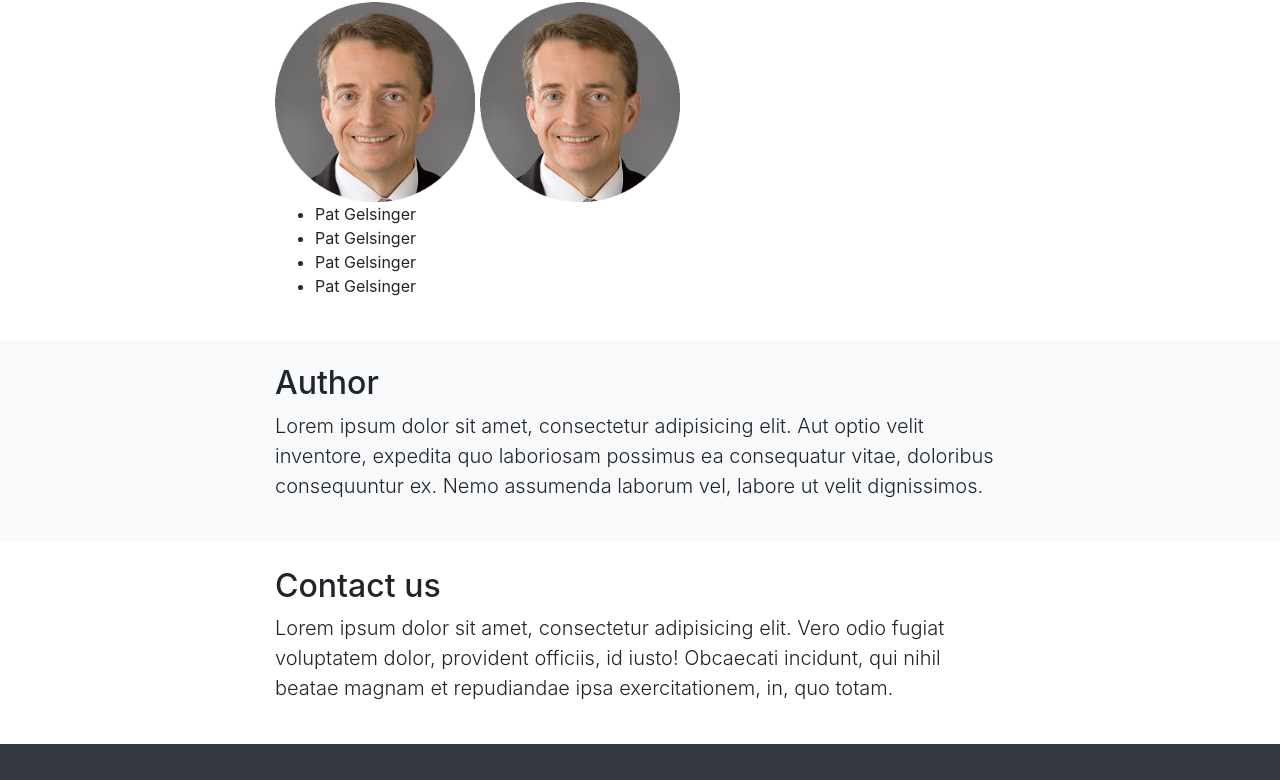
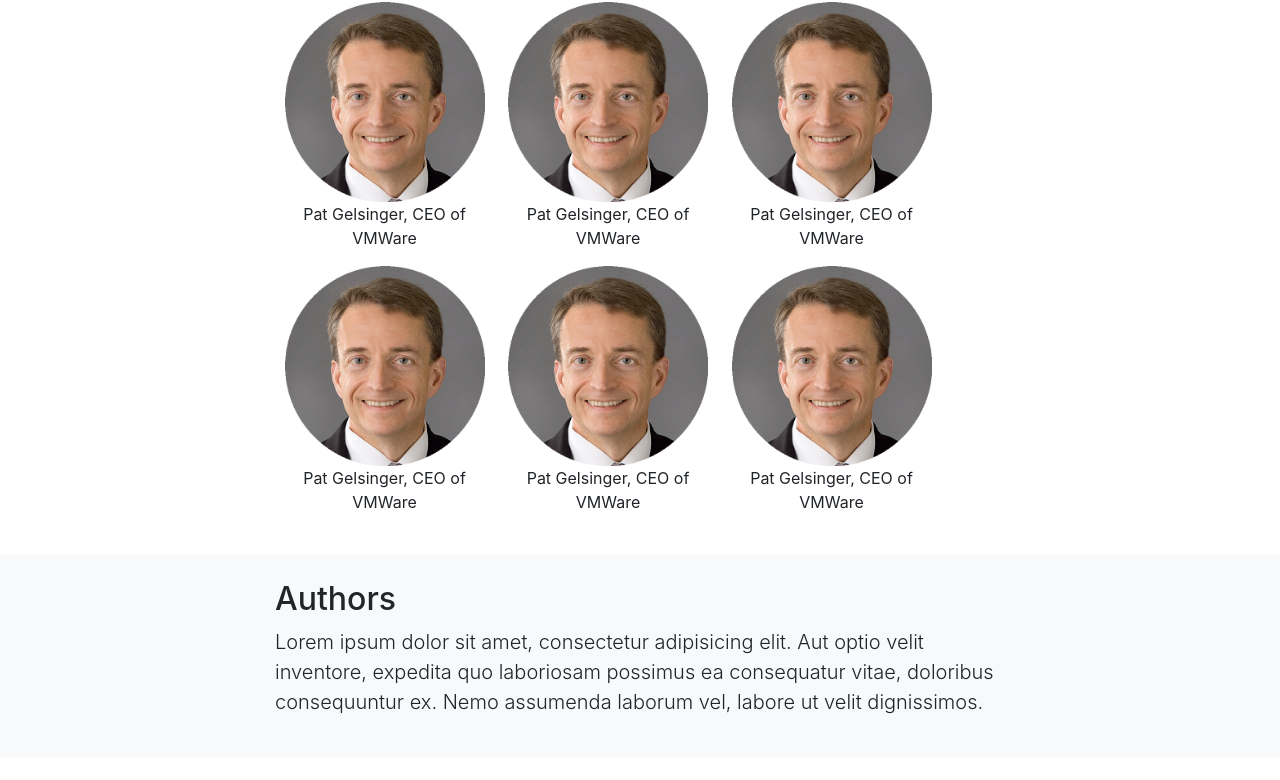
Before and after one commit to wboeker/bookproject, a website with bundled scripts: page startbootstrap-scrolling-nav/index.html in a window 1280 px wide. Shown: the part 569-1349 px from the top of the page. Built offline with nearby package versions, Linux system fonts and the light colour scheme.

Commit message:
made divs appear side by side

```diff
--- a/startbootstrap-scrolling-nav/css/scrolling-nav.css
+++ b/startbootstrap-scrolling-nav/css/scrolling-nav.css
@@ -36,5 +36,13 @@
 
 .circle-containers {
   height: 200px;
-  display: inline-block;
 }
+
+.floated_img{
+    display: inline-block;
+    width:30%;
+}
+
+.pg {
+  text-align:center;
+}
--- a/startbootstrap-scrolling-nav/index.html
+++ b/startbootstrap-scrolling-nav/index.html
@@ -36,7 +36,7 @@
             <a class="nav-link js-scroll-trigger" href="#about">Contributors</a>
           </li>
           <li class="nav-item">
-            <a class="nav-link js-scroll-trigger" href="#services">Author</a>
+            <a class="nav-link js-scroll-trigger" href="#services">Authors</a>
           </li>
           <li class="nav-item">
             <a class="nav-link js-scroll-trigger" href="#contact">Praise</a>
@@ -88,20 +88,44 @@
       <div class="row">
         <div class="col-lg-8 mx-auto">
           <h2>Contributors</h2>
-          <div class="all-circles">
-            <div class="circle-containers">
-              <img src="images/vmware-pat-gelsinger-old.gif"/>
+          <div class="all-img">
+            <div class="floated_img">
+              <div class="circle-containers">
+                <img src="images/vmware-pat-gelsinger-old.gif"/>
+              </div>
+              <p class="pg">Pat Gelsinger, CEO of VMWare</p>
             </div>
-            <div class="circle-containers">
-              <img src="images/vmware-pat-gelsinger-old.gif"/>
+            <div class="floated_img">
+              <div class="circle-containers">
+                <img src="images/vmware-pat-gelsinger-old.gif"/>
+              </div>
+              <p class="pg">Pat Gelsinger, CEO of VMWare</p>
             </div>
-          </div>
-          <ul>
-            <li>Pat Gelsinger</li>
-            <li>Pat Gelsinger</li>
-            <li>Pat Gelsinger</li>
-            <li>Pat Gelsinger</li>
-          </ul>
+            <div class="floated_img">
+              <div class="circle-containers">
+                <img src="images/vmware-pat-gelsinger-old.gif"/>
+              </div>
+              <p class="pg">Pat Gelsinger, CEO of VMWare</p>
+            </div>
+            <div class="floated_img">
+              <div class="circle-containers">
+                <img src="images/vmware-pat-gelsinger-old.gif"/>
+              </div>
+              <p class="pg">Pat Gelsinger, CEO of VMWare</p>
+            </div>
+            <div class="floated_img">
+              <div class="circle-containers">
+                <img src="images/vmware-pat-gelsinger-old.gif"/>
+              </div>
+              <p class="pg">Pat Gelsinger, CEO of VMWare</p>
+            </div>
+            <div class="floated_img">
+              <div class="circle-containers">
+                <img src="images/vmware-pat-gelsinger-old.gif"/>
+              </div>
+              <p class="pg">Pat Gelsinger, CEO of VMWare</p>
+            </div>
+        </div>
         </div>
       </div>
     </div>
@@ -111,7 +135,7 @@
     <div class="container">
       <div class="row">
         <div class="col-lg-8 mx-auto">
-          <h2>Author</h2>
+          <h2>Authors</h2>
           <p class="lead">Lorem ipsum dolor sit amet, consectetur adipisicing elit. Aut optio velit inventore, expedita quo laboriosam possimus ea consequatur vitae, doloribus consequuntur ex. Nemo assumenda laborum vel, labore ut velit dignissimos.</p>
         </div>
       </div>
```
